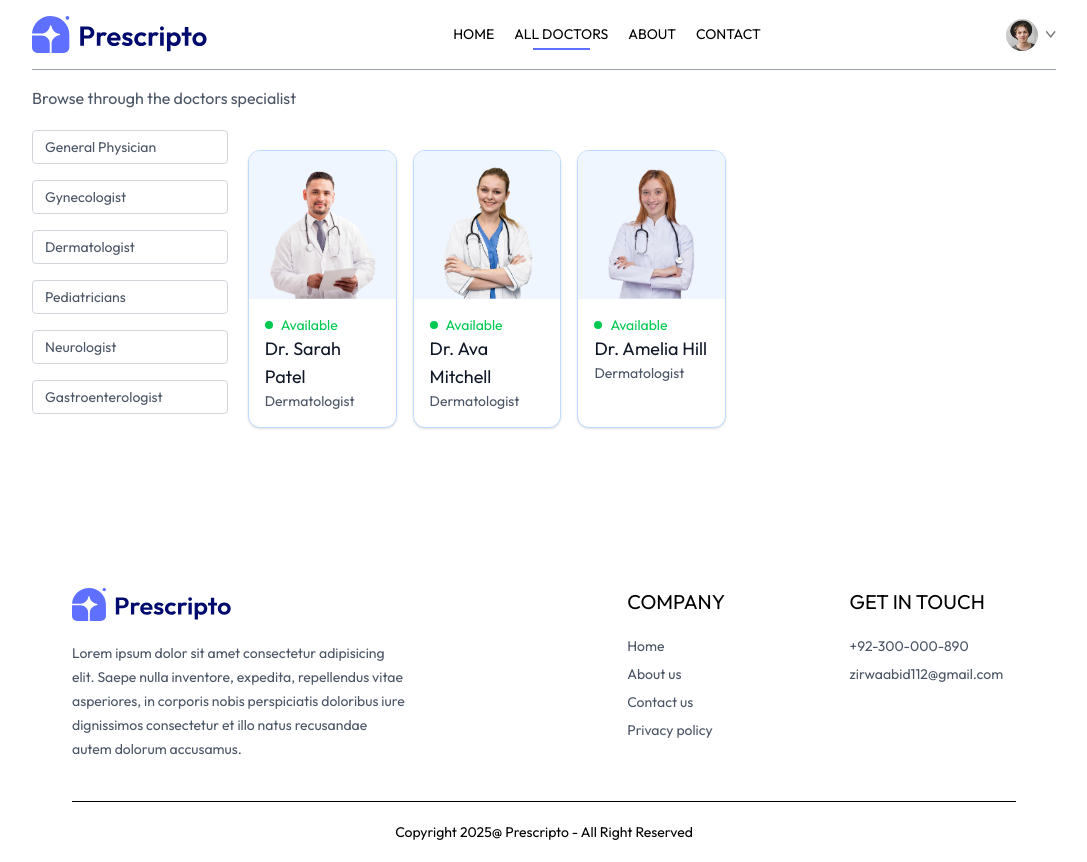
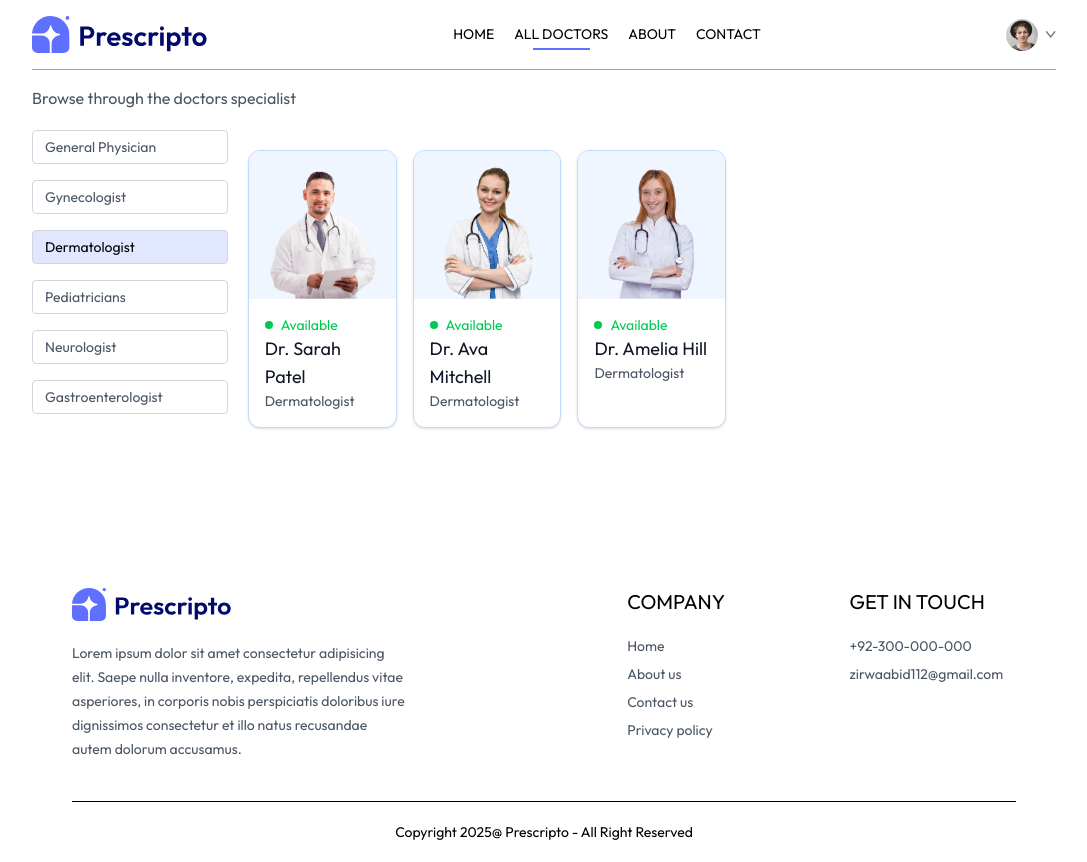
Before and after one commit to Zirwaabid/Prescripto, a React (Vite) app in the folder Frontend/: page /doctors/Dermatologist in a window 1280 px wide. Shown: the whole page, without its empty margins (96-1183 px from the left). Built offline with nearby package versions, Linux system fonts and the light colour scheme.

Commit message:
frontend

```diff
--- a/Frontend/src/components/Footer.jsx
+++ b/Frontend/src/components/Footer.jsx
@@ -26,7 +26,7 @@ function Footer() {
                 <div>
                     <p className='text-xl font-medium mb-5'>GET IN TOUCH</p>
                     <ul className='flex flex-col gap-2 text-gray-600'>
-                        <li>+92-300-000-890</li>
+                        <li>+92-300-000-000</li>
                         <li>zirwaabid112@gmail.com</li>
                     </ul>
                 </div>
--- a/Frontend/src/pages/Doctor.jsx
+++ b/Frontend/src/pages/Doctor.jsx
@@ -25,17 +25,23 @@ const Doctor = () => {
       <p className='text-gray-600'>Browse through the doctors specialist</p>
       <div className='flex flex-col sm:flex-row items-start gap-5 mt-5'>
         <div className='flex flex-col gap-4 text-sm text-gray-600'>
-          <p className='doctor-speciality'>General Physician</p>
-          <p className='doctor-speciality'>Gynecologist</p>
-          <p className='doctor-speciality'>Dermatologist</p>
-          <p className='doctor-speciality'>Pediatricians</p>
-          <p className='doctor-speciality'>Neurologist</p>
-          <p className='doctor-speciality'>Gastroenterologist</p>
+          <p onClick={() => speciality === 'General Physician' ? navigate('/doctors') : navigate('/doctors/General physician')} className={`doctor-speciality ${speciality === 'General physician' ? "bg-indigo-100 text-black" : ""}`}>General Physician</p>
+
+          <p onClick={() => speciality === 'Gynecologist' ? navigate('/doctors') : navigate('/doctors/Gynecologist')} className={`doctor-speciality ${speciality === 'Gynecologist' ? "bg-indigo-100 text-black" : ""}`}>Gynecologist</p>
+
+          <p onClick={() => speciality === 'Dermatologist' ? navigate('/doctors') : navigate('/doctors/Dermatologist')} className={`doctor-speciality ${speciality === 'Dermatologist' ? "bg-indigo-100 text-black" : ""}`}>Dermatologist</p>
+
+          <p onClick={() => speciality === 'Pediatricians' ? navigate('/doctors') : navigate('/doctors/Pediatricians')} className={`doctor-speciality ${speciality === 'Pediatricians' ? "bg-indigo-100 text-black" : ""}`}>Pediatricians</p>
+
+          <p onClick={() => speciality === 'Neurologist' ? navigate('/doctors') : navigate('/doctors/Neurologist')} className={`doctor-speciality ${speciality === 'Neurologist' ? "bg-indigo-100 text-black" : ""}`}>Neurologist</p>
+
+          <p onClick={() => speciality === 'Gastroenterologist' ? navigate('/doctors') : navigate('/doctors/Gastroenterologist')} className={`doctor-speciality ${speciality === 'Gastroenterologist' ? "bg-indigo-100 text-black" : ""}`}>Gastroenterologist</p>
         </div>
+
         <div className='w-full grid grid-cols-1 sm:grid-cols-2 md:grid-cols-3 lg:grid-cols-4 xl:grid-cols-5 gap-4 pt-5 gap-y-6 px-3 sm:px-0'>
           {
             filterDoc.map((item, index) => (
-              <div onClick={() => navigate(`/appointement/${item._id}`)}
+              <div onClick={() => navigate(`/ appointement / ${item._id}`)}
                 key={index}
                 className="border border-blue-200 rounded-xl overflow-hidden cursor-pointer
                  hover:-translate-y-2 transition-all duration-300 shadow-sm hover:shadow-lg bg-white"
```
